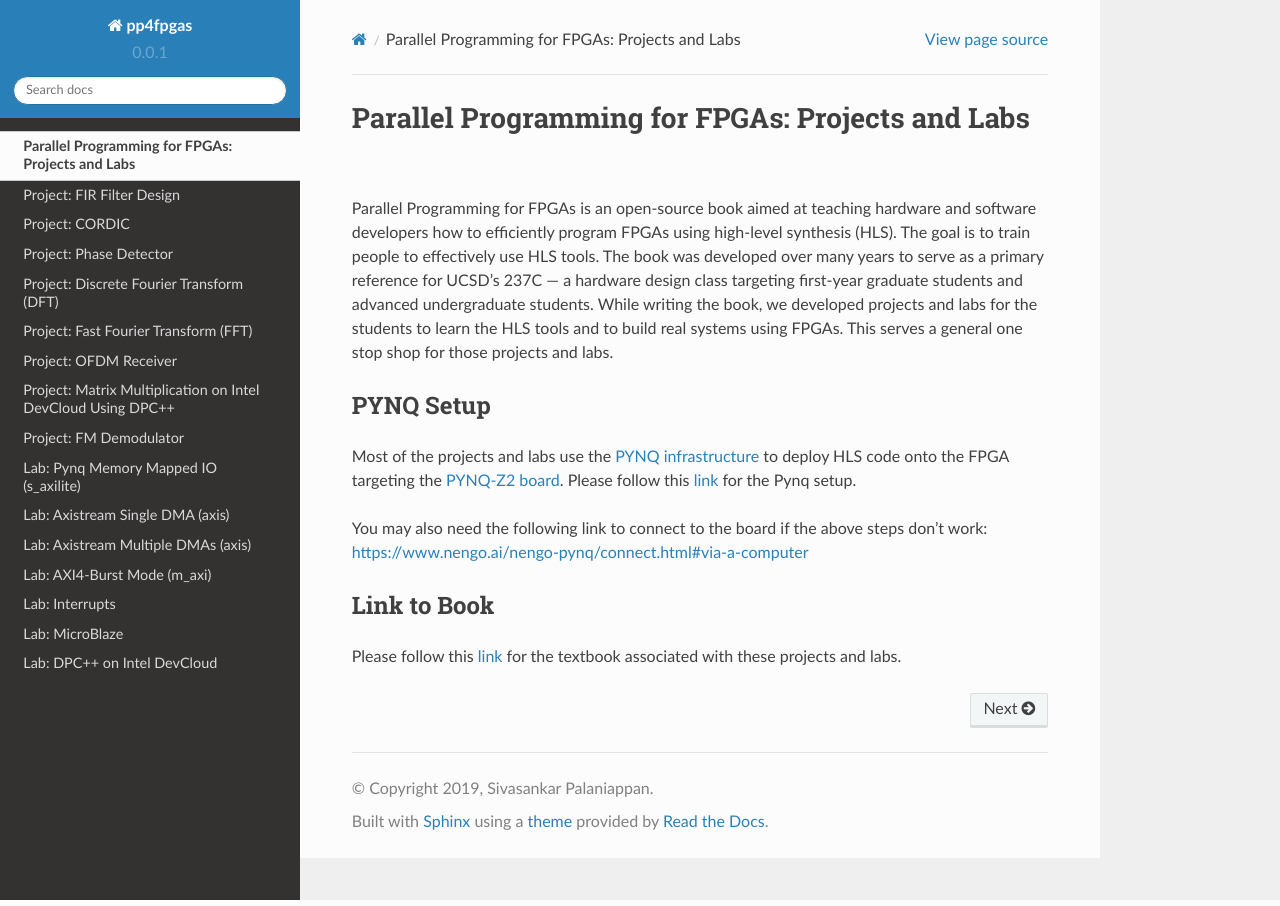
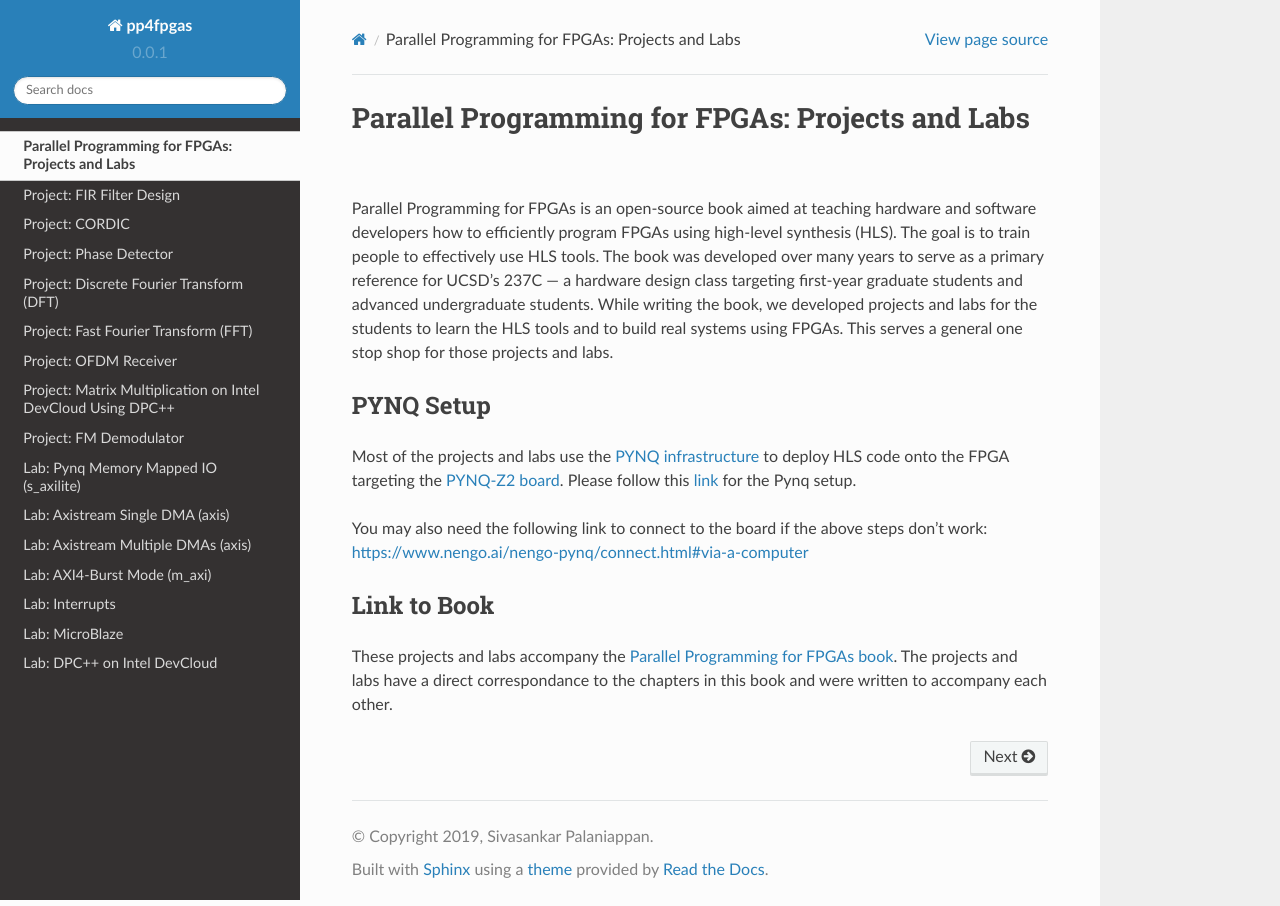
Before and after one commit to KastnerRG/Read_the_docs, a Sphinx documentation site: the page built from docs/index.rst, in a window 1280 px wide. Built offline with Sphinx 7.4.7 and the Read the Docs theme 2.0.0, drawn with Linux system fonts in a browser that asks for light colours.

Commit message:
Update index.rst

```diff
--- a/docs/index.rst
+++ b/docs/index.rst
@@ -16,7 +16,7 @@ You may also need the following link to connect to the board if the above steps
 
 Link to Book
 --------------
-Please follow this `link <http://kastner.ucsd.edu/hlsbook/>`_ for the textbook associated with these projects and labs.
+These projects and labs accompany the `Parallel Programming for FPGAs book <http://kastner.ucsd.edu/hlsbook/>`_. The projects and labs have a direct correspondance to the chapters in this book and were written to accompany each other.
 
 
 
```
